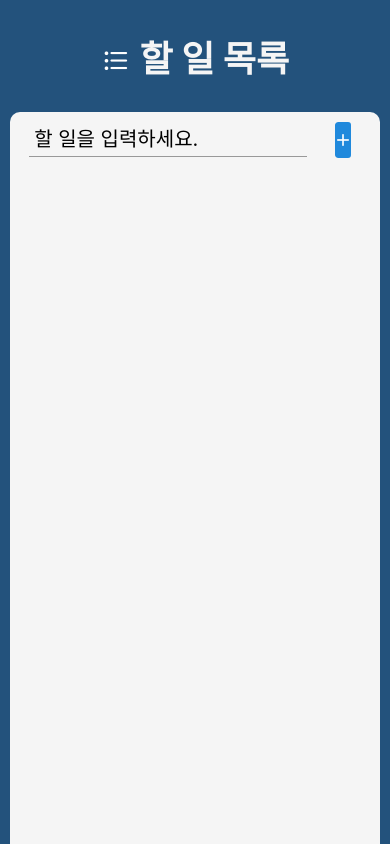
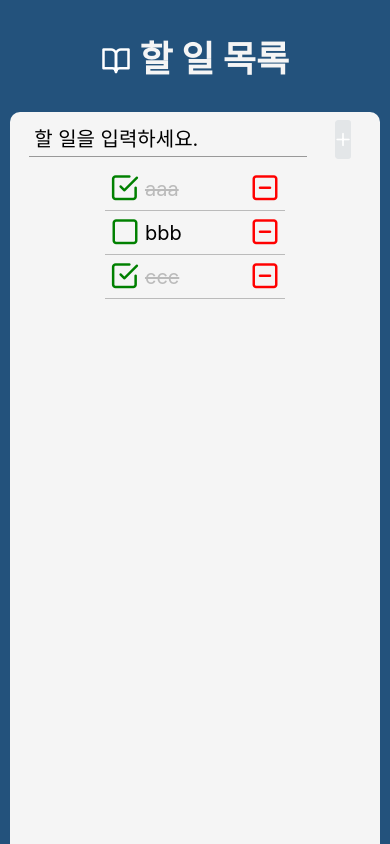
Before and after one commit to jeongchaeuk/RnTodoListApp, a React Native app: screen / in a window 390 px wide. Built offline with nearby package versions, Linux system fonts and the light colour scheme.

Commit message:
toggle todo

```diff
--- a/App.js
+++ b/App.js
@@ -4,14 +4,18 @@ import {SafeAreaView, StatusBar, StyleSheet, Text, View} from 'react-native';
 import TodoInsert from './components/TodoInsert';
 import TodoList from './components/TodoList';
 
-import Icon from 'react-native-vector-icons/AntDesign';
+import ADIcon from 'react-native-vector-icons/Feather';
 
-function makeTodo(id, textValue = '', checked = false) {
+function makeTodo(id, textValue, checked) {
   return {id: id, textValue: textValue, checked: checked};
 }
 
 const App = () => {
-  const [todos, setTodos] = useState([]);
+  const [todos, setTodos] = useState([
+    makeTodo(1, 'aaa', true),
+    makeTodo(2, 'bbb', false),
+    makeTodo(3, 'ccc', true),
+  ]);
 
   const insertTodo = (text) => {
     setTodos([
@@ -24,16 +28,28 @@ const App = () => {
     setTodos(todos.filter((todo) => todo.id !== id));
   };
 
+  const toggleTodo = (id) => {
+    setTodos(
+      todos.map((todo) =>
+        todo.id === id ? {...todo, checked: !todo.checked} : todo,
+      ),
+    );
+  };
+
   return (
     <>
       <StatusBar style={styles.statusBar} />
       <SafeAreaView style={styles.container}>
         <Text style={styles.appTitle}>
-          <Icon name="bars" size={30} color="white" /> 할 일 목록
+          <ADIcon name="book-open" size={30} color="white" /> 할 일 목록
         </Text>
         <View style={styles.card}>
           <TodoInsert onInsertTodo={insertTodo} />
-          <TodoList todos={todos} onDeleteTodo={deleteTodo} />
+          <TodoList
+            todos={todos}
+            onDeleteTodo={deleteTodo}
+            onToggleTodo={toggleTodo}
+          />
         </View>
       </SafeAreaView>
     </>
--- a/components/TodoInsert.js
+++ b/components/TodoInsert.js
@@ -1,7 +1,7 @@
 import React, {useState} from 'react';
 import {StyleSheet, TextInput, View} from 'react-native';
 import {Button} from 'react-native-elements';
-import Icon from 'react-native-vector-icons/MaterialIcons';
+import ADIcon from 'react-native-vector-icons/Feather';
 
 const TodoInsert = ({onInsertTodo}) => {
   const [todo, setTodo] = useState('');
@@ -16,13 +16,9 @@ const TodoInsert = ({onInsertTodo}) => {
       />
       <Button
         style={styles.submitButton}
-        icon={<Icon name="add" size={20} color="white" />}
-        title=""
+        icon={<ADIcon name="plus" size={20} color="white" />}
+        disabled={todo === ''}
         onPress={() => {
-          if (todo === '') {
-            alert('할 일을 먼저 입력하세요.');
-            return;
-          }
           onInsertTodo(todo);
           setTodo('');
         }}
--- a/components/TodoItem.js
+++ b/components/TodoItem.js
@@ -1,22 +1,28 @@
 import React from 'react';
 import {TouchableOpacity, StyleSheet, View, Text} from 'react-native';
-import ADIcon from 'react-native-vector-icons/AntDesign';
-import MCIcon from 'react-native-vector-icons/MaterialCommunityIcons';
+import ADIcon from 'react-native-vector-icons/Feather';
 
-const TodoItem = ({item, onDeleteTodo}) => {
+const TodoItem = ({item, onDeleteTodo, onToggleTodo}) => {
+  console.log('TodoItem');
   return (
     <View style={styles.itemContainer}>
-      <TouchableOpacity>
+      <TouchableOpacity onPress={() => onToggleTodo(item.id)}>
         <View style={styles.buttonContainer}>
-          <ADIcon name="checksquare" size={30} color="green" />
+          {item.checked ? (
+            <ADIcon name="check-square" size={30} color="green" />
+          ) : (
+            <ADIcon name="square" size={30} color="green" />
+          )}
         </View>
       </TouchableOpacity>
-      <Text style={styles.itemText} children={item.textValue} />
-      <TouchableOpacity
-        style={styles.buttonContainer}
-        onPress={() => onDeleteTodo(item.id)}>
+      {item.checked ? (
+        <Text style={styles.strikeText} children={item.textValue} />
+      ) : (
+        <Text style={styles.itemText} children={item.textValue} />
+      )}
+      <TouchableOpacity onPress={() => onDeleteTodo(item.id)}>
         <View style={styles.buttonContainer}>
-          <MCIcon name="delete" size={30} color="red" />
+          <ADIcon name="minus-square" size={30} color="red" />
         </View>
       </TouchableOpacity>
     </View>
@@ -37,7 +43,7 @@ const styles = StyleSheet.create({
 
   itemText: {
     flex: 1,
-    fontWeight: 'bold',
+    // fontWeight: 'bold',
     fontSize: 20,
     marginVertical: 5,
     width: 100,
@@ -50,7 +56,7 @@ const styles = StyleSheet.create({
 
   strikeText: {
     flex: 1,
-    fontWeight: 'bold',
+    // fontWeight: 'normal',
     fontSize: 20,
     marginVertical: 5,
     width: 100,
--- a/components/TodoList.js
+++ b/components/TodoList.js
@@ -3,11 +3,16 @@ import {ScrollView} from 'react-native';
 import {StyleSheet} from 'react-native';
 import TodoItem from './TodoItem';
 
-const TodoList = ({todos, onDeleteTodo}) => {
+const TodoList = ({todos, onDeleteTodo, onToggleTodo}) => {
   return (
     <ScrollView contentContainerStyle={styles.listContainer}>
       {todos.map((todo) => (
-        <TodoItem key={todo.id} item={todo} onDeleteTodo={onDeleteTodo} />
+        <TodoItem
+          key={todo.id}
+          item={todo}
+          onDeleteTodo={onDeleteTodo}
+          onToggleTodo={onToggleTodo}
+        />
       ))}
     </ScrollView>
   );
```
